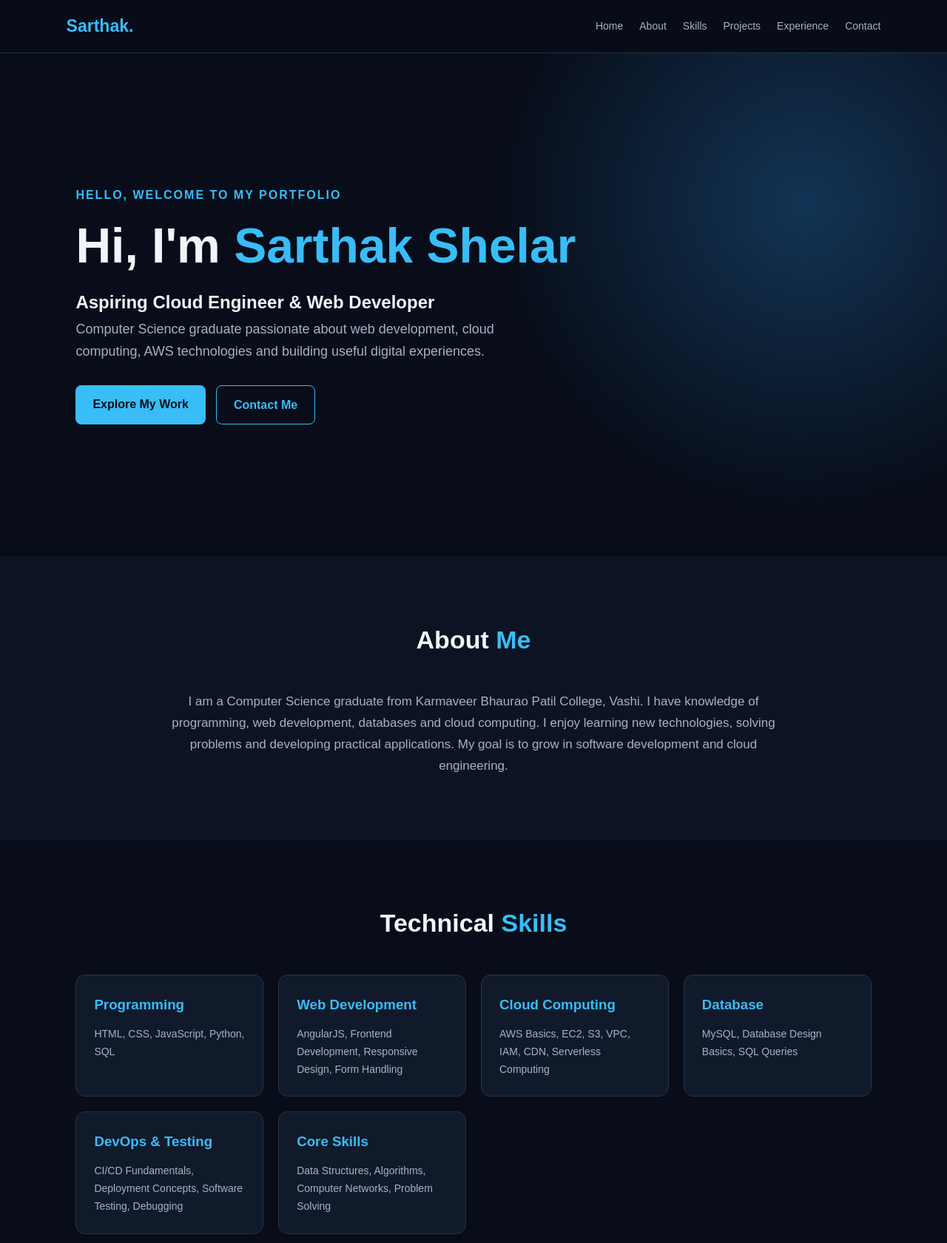
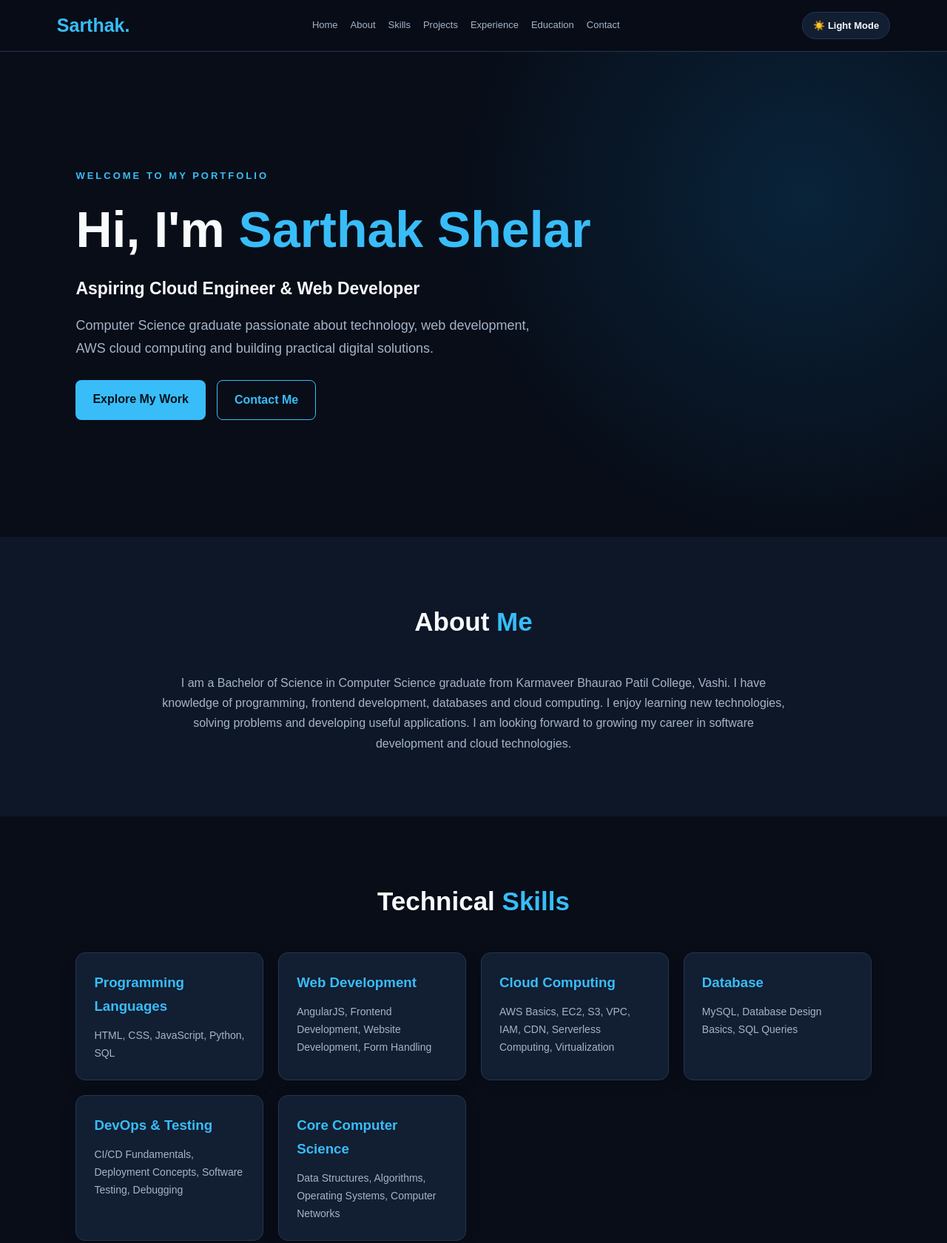
Before and after one commit to sarthakshelar10/aws-static-website, a plain HTML site: page index.html in a window 1280 px wide. Shown: the top 1681 px of the page at 74% size. Drawn offline with Linux system fonts and the light colour scheme.

Commit message:
Update index.html
added light and dark mode

```diff
--- a/index.html
+++ b/index.html
@@ -4,182 +4,540 @@
 <head>
 <meta charset="UTF-8">
 <meta name="viewport" content="width=device-width, initial-scale=1.0">
-<title>Sarthak Shelar | Cloud & Web Developer</title>
-<meta name="description" content="Sarthak Shelar - Computer Science graduate, Web Developer and aspiring Cloud Engineer.">
+<meta name="description" content="Sarthak Shelar - Computer Science Graduate, Web Developer and Aspiring Cloud Engineer">
+<title>Sarthak Shelar | Developer Portfolio</title>
+
 <style>
-*{margin:0;padding:0;box-sizing:border-box;scroll-behavior:smooth}
-:root{--bg:#080d19;--card:#111a2b;--blue:#38bdf8;--text:#f1f5f9;--muted:#a6b2c5}
-body{font-family:Arial,sans-serif;background:var(--bg);color:var(--text);line-height:1.7}
-a{text-decoration:none;color:inherit}
-header{position:sticky;top:0;z-index:10;background:#080d19ed;border-bottom:1px solid #26354b;padding:16px 7%;display:flex;justify-content:space-between;align-items:center}
-.logo{font-size:23px;font-weight:bold;color:var(--blue)}
-nav{display:flex;gap:22px;flex-wrap:wrap}
-nav a{font-size:14px;color:var(--muted)}
-nav a:hover{color:var(--blue)}
-section{padding:85px 8%;scroll-margin-top:65px}
-.hero{min-height:85vh;display:flex;align-items:center;background:radial-gradient(circle at 85% 30%,#123454 0%,transparent 35%)}
-.hero-content{max-width:750px}
-.tag{color:var(--blue);font-weight:bold;letter-spacing:2px}
-h1{font-size:clamp(38px,7vw,66px);line-height:1.15;margin:18px 0}
-h1 span,.accent{color:var(--blue)}
-.hero p{color:var(--muted);font-size:18px;max-width:650px}
-.buttons{display:flex;gap:14px;flex-wrap:wrap;margin-top:30px}
-.btn{padding:12px 23px;border-radius:8px;background:var(--blue);color:#06111e;font-weight:bold;display:inline-block}
-.btn.outline{background:transparent;color:var(--blue);border:1px solid var(--blue)}
-.section-title{text-align:center;font-size:34px;margin-bottom:40px}
-.section-title span{color:var(--blue)}
-.about{background:#0c1423}
-.about p{max-width:850px;margin:auto;text-align:center;color:var(--muted);font-size:17px}
-.skills-grid,.projects-grid{display:grid;grid-template-columns:repeat(auto-fit,minmax(220px,1fr));gap:20px}
-.card{background:var(--card);border:1px solid #26354b;border-radius:13px;padding:24px;transition:.3s}
-.card:hover{transform:translateY(-6px);border-color:var(--blue)}
-.card h3{color:var(--blue);margin-bottom:12px}
-.card p,.card li{color:var(--muted);font-size:14px}
-.card ul{padding-left:18px}
-.project-status{display:inline-block;color:var(--blue);font-size:12px;margin-bottom:10px;border:1px solid #25658a;padding:3px 9px;border-radius:20px}
-.timeline{max-width:750px;margin:auto}
-.timeline .card{margin-bottom:20px}
-.contact{text-align:center;background:#0c1423}
-.contact p{color:var(--muted);margin:10px}
-.contact a{color:var(--blue)}
-footer{text-align:center;padding:25px;color:var(--muted);border-top:1px solid #26354b;font-size:13px}
-@media(max-width:650px){
-header{padding:14px 5%;align-items:flex-start;gap:12px;flex-direction:column}
-nav{gap:13px}
-nav a{font-size:12px}
-section{padding:65px 6%}
-.hero{min-height:75vh}
+:root {
+  color-scheme: dark;
+  --bg: #080d18;
+  --surface: #0e1728;
+  --card: #121e32;
+  --text: #f8fafc;
+  --muted: #a5b4c8;
+  --blue: #38bdf8;
+  --border: #26364d;
+  --header: rgba(8,13,24,.94);
+  --shadow: rgba(0,0,0,.15);
+}
+
+body.light {
+  color-scheme: light;
+  --bg: #f4f7fc;
+  --surface: #eaf0f8;
+  --card: #ffffff;
+  --text: #142033;
+  --muted: #526176;
+  --blue: #087bbd;
+  --border: #d5dfeb;
+  --header: rgba(255,255,255,.95);
+  --shadow: rgba(30,50,80,.08);
+}
+
+* {
+  margin: 0;
+  padding: 0;
+  box-sizing: border-box;
+  scroll-behavior: smooth;
+}
+
+body {
+  font-family: Arial, sans-serif;
+  background: var(--bg);
+  color: var(--text);
+  line-height: 1.7;
+  transition: background .25s ease, color .25s ease;
+}
+
+a {
+  text-decoration: none;
+  color: inherit;
+}
+
+header {
+  position: sticky;
+  top: 0;
+  z-index: 100;
+  background: var(--header);
+  backdrop-filter: blur(12px);
+  border-bottom: 1px solid var(--border);
+  padding: 13px 6%;
+}
+
+.navbar {
+  display: flex;
+  justify-content: space-between;
+  align-items: center;
+  gap: 15px;
+}
+
+.logo {
+  font-size: 25px;
+  font-weight: bold;
+  color: var(--blue);
+}
+
+.nav-links {
+  display: flex;
+  gap: 17px;
+  align-items: center;
+  flex-wrap: wrap;
+}
+
+.nav-links a {
+  color: var(--muted);
+  font-size: 13px;
+}
+
+.nav-links a:hover {
+  color: var(--blue);
+}
+
+.theme-button {
+  border: 1px solid var(--border);
+  background: var(--card);
+  color: var(--text);
+  padding: 10px 14px;
+  border-radius: 25px;
+  font-size: 13px;
+  font-weight: bold;
+  cursor: pointer;
+  white-space: nowrap;
+}
+
+.theme-button:active {
+  transform: scale(.96);
+}
+
+section {
+  padding: 85px 8%;
+  scroll-margin-top: 80px;
+}
+
+.hero {
+  min-height: 82vh;
+  display: flex;
+  align-items: center;
+  background: radial-gradient(circle at 85% 30%, rgba(14,116,180,.22), transparent 40%);
+}
+
+.hero-content {
+  max-width: 760px;
+}
+
+.tag {
+  color: var(--blue);
+  font-size: 13px;
+  font-weight: bold;
+  letter-spacing: 3px;
+}
+
+h1 {
+  font-size: clamp(40px, 8vw, 68px);
+  line-height: 1.2;
+  margin: 20px 0;
+}
+
+h1 span,
+.section-title span {
+  color: var(--blue);
+}
+
+.hero h2 {
+  font-size: 23px;
+  margin-bottom: 15px;
+}
+
+p {
+  color: var(--muted);
+}
+
+.hero p {
+  font-size: 18px;
+  max-width: 650px;
+}
+
+.buttons {
+  display: flex;
+  gap: 15px;
+  flex-wrap: wrap;
+  margin-top: 28px;
+}
+
+.btn {
+  display: inline-block;
+  padding: 12px 23px;
+  background: var(--blue);
+  color: #07111d;
+  border-radius: 8px;
+  font-weight: bold;
+}
+
+.btn.outline {
+  background: transparent;
+  color: var(--blue);
+  border: 1px solid var(--blue);
+}
+
+.section-title {
+  text-align: center;
+  font-size: 35px;
+  margin-bottom: 40px;
+}
+
+.surface-section {
+  background: var(--surface);
+}
+
+.center-content {
+  max-width: 850px;
+  margin: auto;
+  text-align: center;
+}
+
+.center-content p {
+  font-size: 16px;
+}
+
+.skills-grid,
+.project-grid {
+  display: grid;
+  grid-template-columns: repeat(auto-fit, minmax(210px, 1fr));
+  gap: 20px;
+}
+
+.card {
+  background: var(--card);
+  border: 1px solid var(--border);
+  padding: 24px;
+  border-radius: 13px;
+  box-shadow: 0 5px 20px var(--shadow);
+  transition: transform .25s, border-color .25s;
+}
+
+.card:hover {
+  transform: translateY(-5px);
+  border-color: var(--blue);
+}
+
+.card h3 {
+  color: var(--blue);
+  margin-bottom: 12px;
+}
+
+.card p,
+.card li {
+  font-size: 14px;
+}
+
+.card ul {
+  padding-left: 19px;
+  color: var(--muted);
+}
+
+.pill {
+  display: inline-block;
+  padding: 4px 11px;
+  border: 1px solid var(--blue);
+  border-radius: 20px;
+  color: var(--blue);
+  font-size: 12px;
+  margin-bottom: 12px;
+}
+
+.contact {
+  text-align: center;
+}
+
+.contact p {
+  margin: 12px;
+}
+
+.contact a:not(.btn) {
+  color: var(--blue);
+}
+
+footer {
+  text-align: center;
+  padding: 25px;
+  border-top: 1px solid var(--border);
+  font-size: 13px;
+}
+
+footer p {
+  color: var(--muted);
+}
+
+@media(max-width: 800px) {
+  .navbar {
+    flex-direction: column;
+    align-items: flex-start;
+  }
+
+  .nav-links {
+    gap: 13px;
+  }
+
+  .nav-links a {
+    font-size: 12px;
+  }
+
+  .theme-button {
+    font-size: 13px;
+    margin-top: 5px;
+  }
+
+  section {
+    padding: 65px 6%;
+  }
+
+  .hero {
+    min-height: 75vh;
+  }
+}
+
+@media(prefers-reduced-motion: reduce) {
+  * {
+    scroll-behavior: auto;
+    transition: none !important;
+  }
 }
 </style>
 </head>
+
 <body>
 
 <header>
+  <div class="navbar">
     <div class="logo">Sarthak.</div>
-<nav>
+
+    <nav class="nav-links">
       <a href="#home">Home</a>
       <a href="#about">About</a>
       <a href="#skills">Skills</a>
       <a href="#projects">Projects</a>
       <a href="#experience">Experience</a>
+      <a href="#education">Education</a>
       <a href="#contact">Contact</a>
     </nav>
+
+    <button class="theme-button" id="themeToggle" type="button">
+      ☀️ Light Mode
+    </button>
+  </div>
 </header>
 
 <section class="hero" id="home">
   <div class="hero-content">
-<div class="tag">HELLO, WELCOME TO MY PORTFOLIO</div>
+    <div class="tag">WELCOME TO MY PORTFOLIO</div>
+
     <h1>Hi, I'm <span>Sarthak Shelar</span></h1>
+
     <h2>Aspiring Cloud Engineer & Web Developer</h2>
-<p>Computer Science graduate passionate about web development, cloud computing, AWS technologies and building useful digital experiences.</p>
+
+    <p>
+      Computer Science graduate passionate about technology,
+      web development, AWS cloud computing and building
+      practical digital solutions.
+    </p>
+
     <div class="buttons">
-<a class="btn" href="#projects">Explore My Work</a>
-<a class="btn outline" href="#contact">Contact Me</a>
+      <a href="#projects" class="btn">Explore My Work</a>
+      <a href="#contact" class="btn outline">Contact Me</a>
     </div>
   </div>
 </section>
 
-<section class="about" id="about">
+<section class="surface-section" id="about">
   <h2 class="section-title">About <span>Me</span></h2>
-<p>I am a Computer Science graduate from Karmaveer Bhaurao Patil College, Vashi. I have knowledge of programming, web development, databases and cloud computing. I enjoy learning new technologies, solving problems and developing practical applications. My goal is to grow in software development and cloud engineering.</p>
+
+  <div class="center-content">
+    <p>
+      I am a Bachelor of Science in Computer Science graduate
+      from Karmaveer Bhaurao Patil College, Vashi.
+      I have knowledge of programming, frontend development,
+      databases and cloud computing. I enjoy learning new
+      technologies, solving problems and developing useful
+      applications. I am looking forward to growing my career
+      in software development and cloud technologies.
+    </p>
+  </div>
 </section>
 
 <section id="skills">
   <h2 class="section-title">Technical <span>Skills</span></h2>
+
   <div class="skills-grid">
+
     <div class="card">
-<h3>Programming</h3>
+      <h3>Programming Languages</h3>
       <p>HTML, CSS, JavaScript, Python, SQL</p>
     </div>
+
     <div class="card">
       <h3>Web Development</h3>
-<p>AngularJS, Frontend Development, Responsive Design, Form Handling</p>
+      <p>AngularJS, Frontend Development, Website Development, Form Handling</p>
     </div>
+
     <div class="card">
       <h3>Cloud Computing</h3>
-<p>AWS Basics, EC2, S3, VPC, IAM, CDN, Serverless Computing</p>
+      <p>AWS Basics, EC2, S3, VPC, IAM, CDN, Serverless Computing, Virtualization</p>
     </div>
+
     <div class="card">
       <h3>Database</h3>
       <p>MySQL, Database Design Basics, SQL Queries</p>
     </div>
+
     <div class="card">
       <h3>DevOps & Testing</h3>
       <p>CI/CD Fundamentals, Deployment Concepts, Software Testing, Debugging</p>
     </div>
+
     <div class="card">
-<h3>Core Skills</h3>
-<p>Data Structures, Algorithms, Computer Networks, Problem Solving</p>
+      <h3>Core Computer Science</h3>
+      <p>Data Structures, Algorithms, Operating Systems, Computer Networks</p>
+    </div>
+
+  </div>
+</section>
+
+<section class="surface-section" id="projects">
+  <h2 class="section-title">My <span>Project</span></h2>
+
+  <div class="project-grid">
+
+    <div class="card">
+      <span class="pill">Web Development</span>
+
+      <h3>Travel Diary Web Application</h3>
+
+      <p>
+        A web-based platform designed to help users record
+        and manage their travel experiences.
+      </p>
+
+      <br>
+
+      <ul>
+        <li>Developed using HTML, CSS, JavaScript and AngularJS.</li>
+        <li>Implemented trip detail forms and image uploads.</li>
+        <li>Created dynamic content display.</li>
+        <li>Enabled conversion of user-entered data into downloadable Word documents.</li>
+        <li>Focused on usability and responsive design.</li>
+      </ul>
+    </div>
+
+  </div>
+</section>
+
+<section id="experience">
+  <h2 class="section-title">Work <span>Experience</span></h2>
+
+  <div class="center-content">
+    <div class="card">
+      <span class="pill">2 Months</span>
+
+      <h3>Web Developer Intern</h3>
+
+      <p><strong>PhelixCreatives</strong></p>
+
+      <p>
+        Completed a two-month internship as a Web Developer,
+        gaining practical exposure to web development
+        and frontend technologies.
+      </p>
     </div>
   </div>
 </section>
 
-<section class="about" id="projects">
-<h2 class="section-title">My <span>Projects</span></h2>
-<div class="projects-grid">
-<div class="card">
-<span class="project-status">Developed</span>
-<h3>Travel Diary Web Application</h3>
-<p>A web application to record and manage travel experiences.</p>
-<ul>
-<li>Built using HTML, CSS, JavaScript and AngularJS.</li>
-<li>Add trip details and upload images.</li>
-<li>Dynamic content display.</li>
-<li>Export user-entered data into Word documents.</li>
-</ul>
-</div>
-<div class="card">
-<span class="project-status">Portfolio Website</span>
-<h3>Personal Portfolio</h3>
-<p>A responsive personal website showcasing my education, technical skills, experience and development journey.</p>
-<ul>
-<li>Built using HTML and CSS.</li>
-<li>Hosted through GitHub Pages.</li>
-<li>Mobile-friendly layout.</li>
-</ul>
-</div>
-</div>
-</section>
+<section class="surface-section" id="education">
+  <h2 class="section-title">My <span>Education</span></h2>
 
-<section id="experience">
-<h2 class="section-title">My <span>Experience</span></h2>
-<div class="timeline">
-<div class="card">
-<span class="project-status">2 Months</span>
-<h3>Web Developer Intern</h3>
-<h4>PhelixCreatives</h4>
-<p>Worked as a Web Developer Intern for two months, gaining practical exposure to web development and frontend technologies.</p>
-</div>
-</div>
-</section>
-
-<section class="about" id="education">
-<h2 class="section-title">My <span>Education</span></h2>
-<div class="timeline">
+  <div class="center-content">
     <div class="card">
       <h3>Bachelor of Science in Computer Science</h3>
       <p>Karmaveer Bhaurao Patil College, Vashi</p>
       <p>2023 – 2026</p>
-<p>Final Semester | Result: Passed</p>
+      <p>Final Result: Passed</p>
     </div>
   </div>
 </section>
 
 <section id="contact" class="contact">
-<h2 class="section-title">Get In <span>Touch</span></h2>
-<p>Interested in working together or discussing opportunities? Feel free to contact me.</p>
-<p>Email: <a href="mailto:shelarsarthak10@gmail.com">shelarsarthak10@gmail.com</a></p>
-<p>Phone: <a href="tel:+919152396069">+91 9152396069</a></p>
-<p>GitHub: <a href="https://github.com/sarthakshelar10" target="_blank">github.com/sarthakshelar10</a></p>
+  <h2 class="section-title">Let's <span>Connect</span></h2>
+
+  <p>
+    Have an opportunity or want to discuss technology?
+    Feel free to reach out.
+  </p>
+
+  <p>
+    Email:
+    <a href="mailto:shelarsarthak10@gmail.com">
+      shelarsarthak10@gmail.com
+    </a>
+  </p>
+
+  <p>
+    Phone:
+    <a href="tel:+919152396069">+91 9152396069</a>
+  </p>
+
+  <p>
+    GitHub:
+    <a href="https://github.com/sarthakshelar10"
+       target="_blank" rel="noopener">
+      Visit My GitHub
+    </a>
+  </p>
+
   <div class="buttons" style="justify-content:center">
-<a class="btn" href="mailto:shelarsarthak10@gmail.com">Send Me an Email</a>
+    <a class="btn" href="mailto:shelarsarthak10@gmail.com">
+      Send Email
+    </a>
   </div>
 </section>
 
 <footer>
-<p>© 2026 Sarthak Shelar. All Rights Reserved.</p>
-<p>Designed & Built with passion.</p>
+  <p>© 2026 Sarthak Shelar | All Rights Reserved</p>
+  <p>Designed with passion.</p>
 </footer>
+
+<script>
+(function () {
+  const button = document.getElementById("themeToggle");
+
+  function setTheme(theme) {
+    document.body.classList.toggle("light", theme === "light");
+
+    button.textContent =
+      theme === "light" ? "🌙 Dark Mode" : "☀️ Light Mode";
+
+    try {
+      localStorage.setItem("portfolio-theme", theme);
+    } catch (error) {
+      // Theme still works for the current page.
+    }
+  }
+
+  let savedTheme = "dark";
+
+  try {
+    savedTheme = localStorage.getItem("portfolio-theme") || "dark";
+  } catch (error) {}
+
+  setTheme(savedTheme);
+
+  button.addEventListener("click", function () {
+    const nextTheme = document.body.classList.contains("light")
+      ? "dark"
+      : "light";
+
+    setTheme(nextTheme);
+  });
+})();
+</script>
 
 </body>
 </html>
```
Lines whose indentation alone changed are shown as unchanged.
